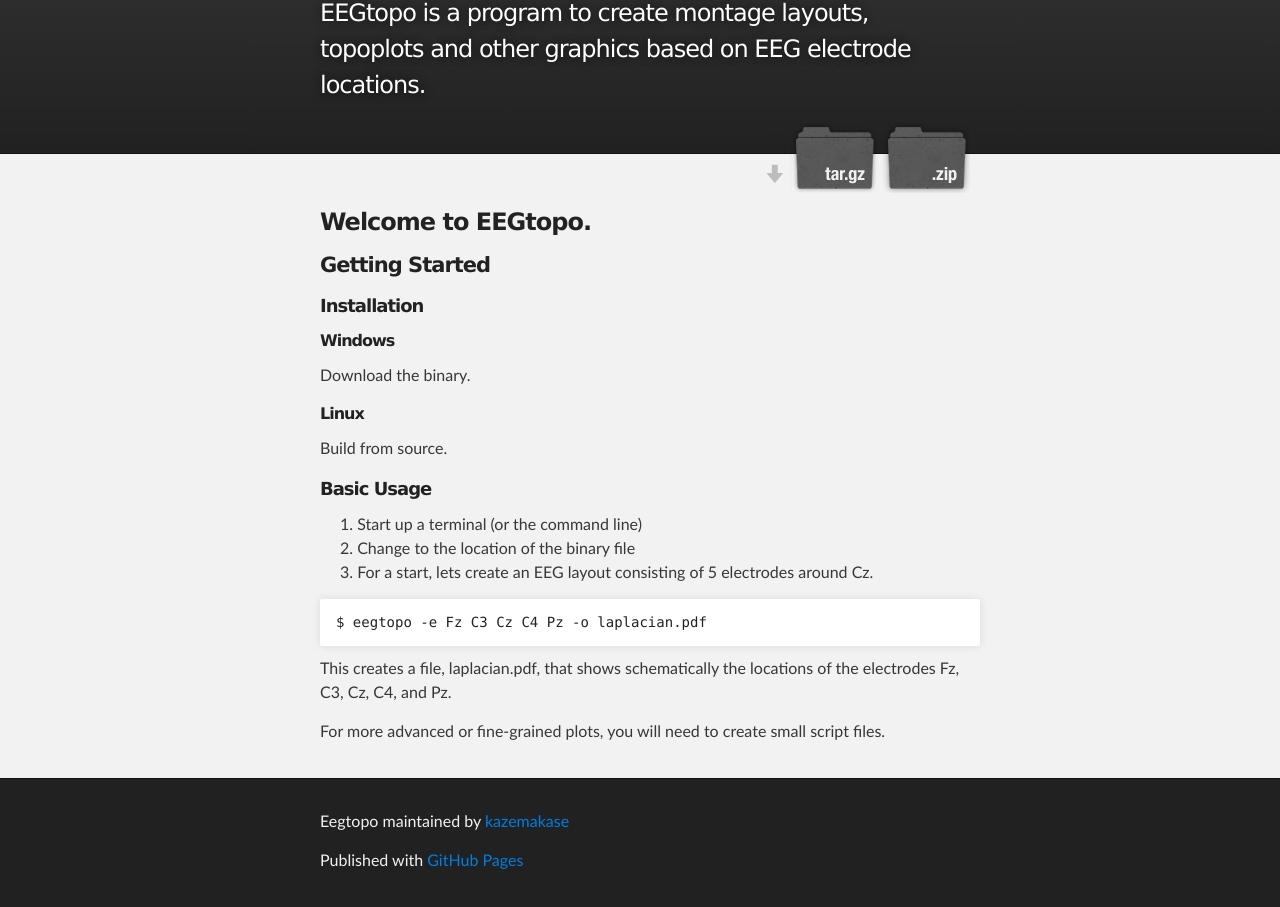
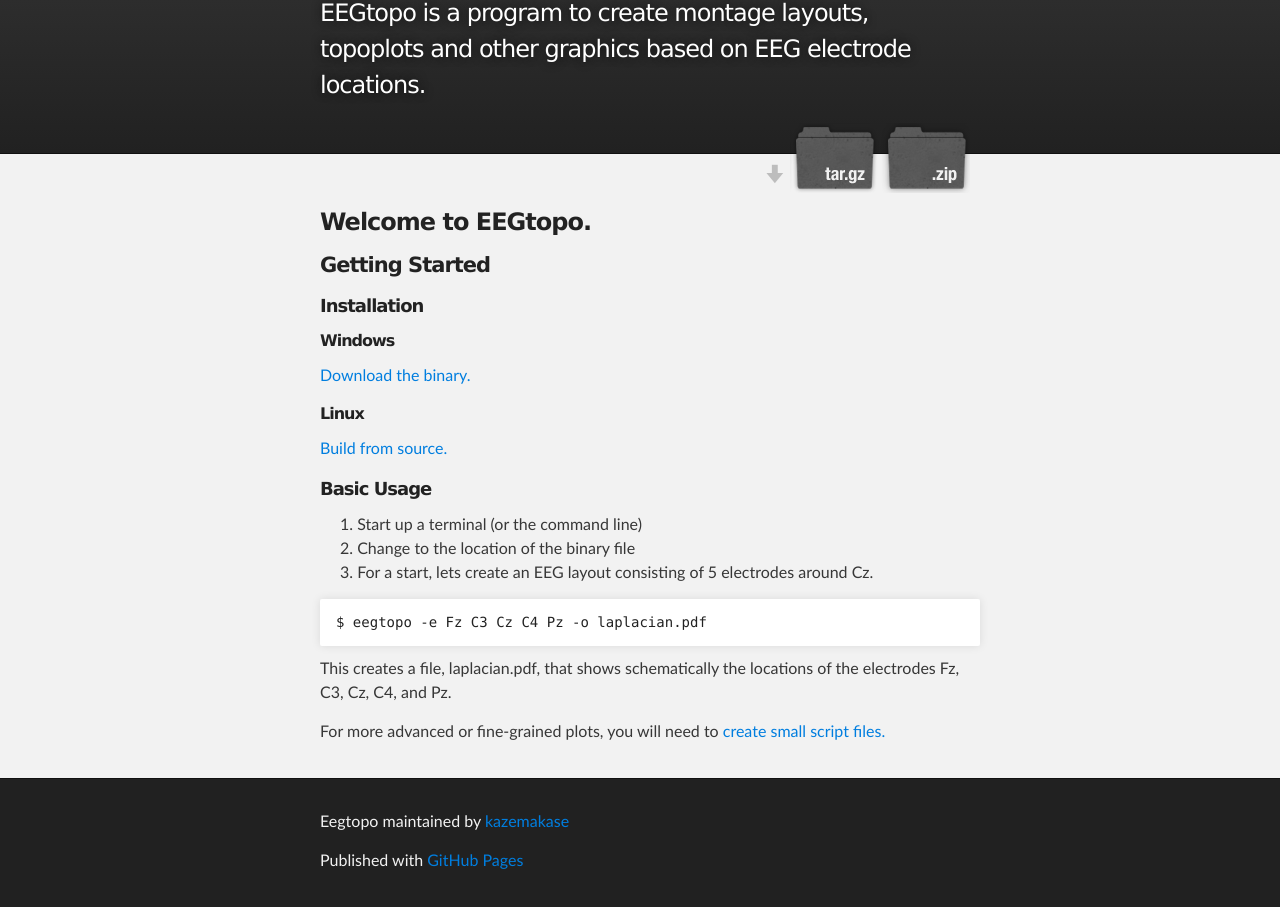
Before and after one commit to mbillingr/eegtopo, a plain HTML site: page index.html in a window 1280 px wide. Shown: the part 128-1035 px from the top of the page. Drawn offline with Linux system fonts and the light colour scheme.

Commit message:
Linked download and wiki pages

```diff
--- a/index.html
+++ b/index.html
@@ -39,11 +39,11 @@
 
 <h6>Windows</h6>
 
-<p>Download the binary.</p>
+<p><a href="https://github.com/kazemakase/eegtopo/downloads">Download the binary.</a></p>
 
 <h6>Linux</h6>
 
-<p>Build from source.</p>
+<p><a href="https://github.com/kazemakase/eegtopo/wiki/Building-From-Source">Build from source.</a></p>
 
 <h5>Basic Usage</h5>
 
@@ -56,7 +56,7 @@
 
 <p>This creates a file, laplacian.pdf, that shows schematically the locations of the electrodes Fz, C3, Cz, C4, and Pz.</p>
 
-<p>For more advanced or fine-grained plots, you will need to create small script files.</p>
+<p>For more advanced or fine-grained plots, you will need to <a href="https://github.com/kazemakase/eegtopo/wiki/Creating-Script-Files">create small script files.</a></p>
       </section>
     </div>
 
```
